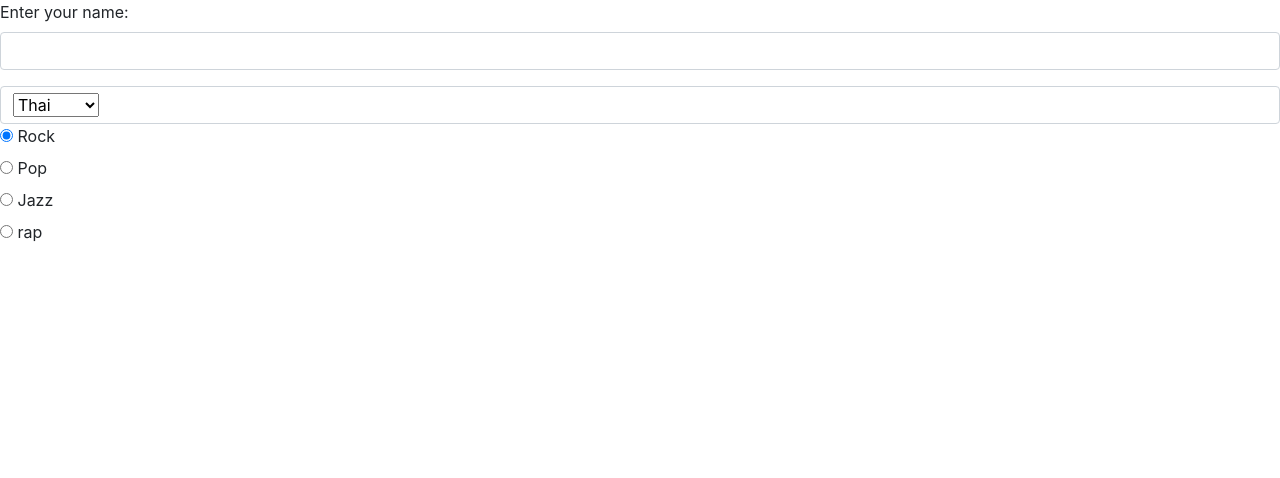
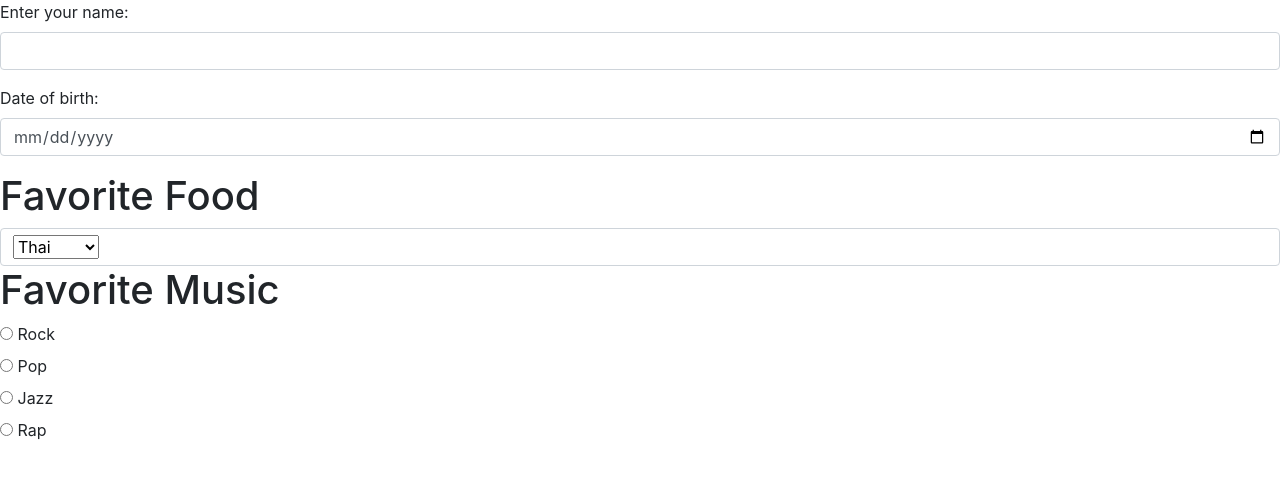
Before and after one commit to 88-1982/survey, a plain HTML site: page index.html in a window 1280 px wide. Drawn offline with Linux system fonts and the light colour scheme.

Commit message:
add the date of birth form

```diff
--- a/index.html
+++ b/index.html
@@ -16,7 +16,11 @@
       <input id="userName" class="form-control" type="text">
     </div>
   </form>
-
+  <div class="form-group">
+    <label for="born">Date of birth:</label>
+    <input id="born" class="form-control" type="date">
+  </div>
+  <h1>Favorite Food</h1>
   <div class="form-control" id="favorite-food">
     <select>
       <option>Thai</option>
@@ -25,9 +29,10 @@
       <option>Sushi</option>
     </select>
   </div>
+  <h1>Favorite Music</h1>
   <div class="radio">
     <label>
-      <input type="radio" name="favoriteMusic" value="rock" checked>
+      <input type="radio" name="favoriteMusic" value="rock">
       Rock
     </label>
   </div>
@@ -46,7 +51,7 @@
   <div class="radio">
     <label>
       <input type="radio" name="favoriteMusic" value="rap">
-      rap
+      Rap
     </label>
   </div>
 </body>
```
